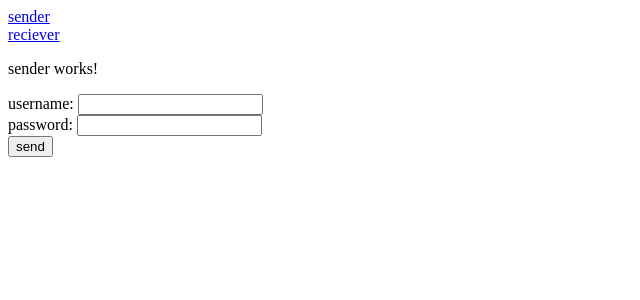
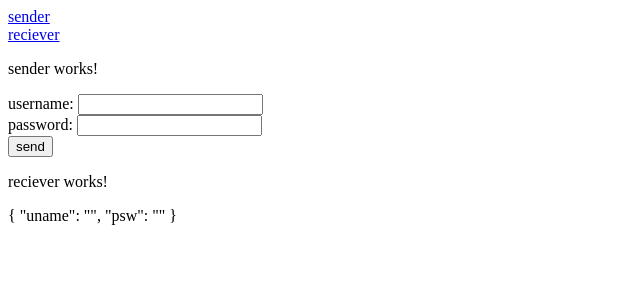
Before and after one commit to shahisiiii/angularnew16, an Angular app: page /sender in a window 1280 px wide. Shown: the top 300 px of the page, without its empty margins (0-640 px from the left). Built offline with nearby package versions, Linux system fonts and the light colour scheme.

Commit message:
sender to mediator and mediator reciever

```diff
--- a/src/app/mediator.service.ts
+++ b/src/app/mediator.service.ts
@@ -4,7 +4,9 @@ import { Injectable } from '@angular/core';
   providedIn: 'root'
 })
 export class MediatorService {
+
   obj1 = { uname:"" , psw:"" }
+
   getData(data:any){
     console.log(data)
     this.obj1=data
@@ -13,5 +15,9 @@ export class MediatorService {
 
   }
 
+  sendData():any{
+    return this.obj1
+  }
+
   constructor() { }
 }
--- a/src/app/reciever/reciever.component.html
+++ b/src/app/reciever/reciever.component.html
@@ -1 +1,3 @@
 <p>reciever works!</p>
+
+{{objdata|json}}
--- a/src/app/reciever/reciever.component.ts
+++ b/src/app/reciever/reciever.component.ts
@@ -1,10 +1,18 @@
-import { Component } from '@angular/core';
+import { Component,OnInit ,Input } from '@angular/core';
+import { MediatorService } from '../mediator.service';
 
 @Component({
   selector: 'app-reciever',
   templateUrl: './reciever.component.html',
   styleUrls: ['./reciever.component.css']
 })
-export class RecieverComponent {
+export class RecieverComponent implements OnInit{
 
+  @Input() objdata:any
+  ngOnInit():void{
+    this.objdata=this.m.obj1
+  }
+
+  constructor(public m:MediatorService)
+  {}
 }
--- a/src/app/sender/sender.component.html
+++ b/src/app/sender/sender.component.html
@@ -5,3 +5,5 @@
     password: <input type="password" name="psw" ngModel ><br>
     <input type="submit" value="send">
 </form>
+
+<app-reciever [objdata]="x"></app-reciever>
--- a/src/app/sender/sender.component.ts
+++ b/src/app/sender/sender.component.ts
@@ -7,9 +7,11 @@ import { MediatorService } from '../mediator.service';
   styleUrls: ['./sender.component.css']
 })
 export class SenderComponent {
+  x:any
   sendData(data:any){
     console.log(data)
     this.m.getData
+    this.x=data
   }
   constructor(public m:MediatorService){
 
```
